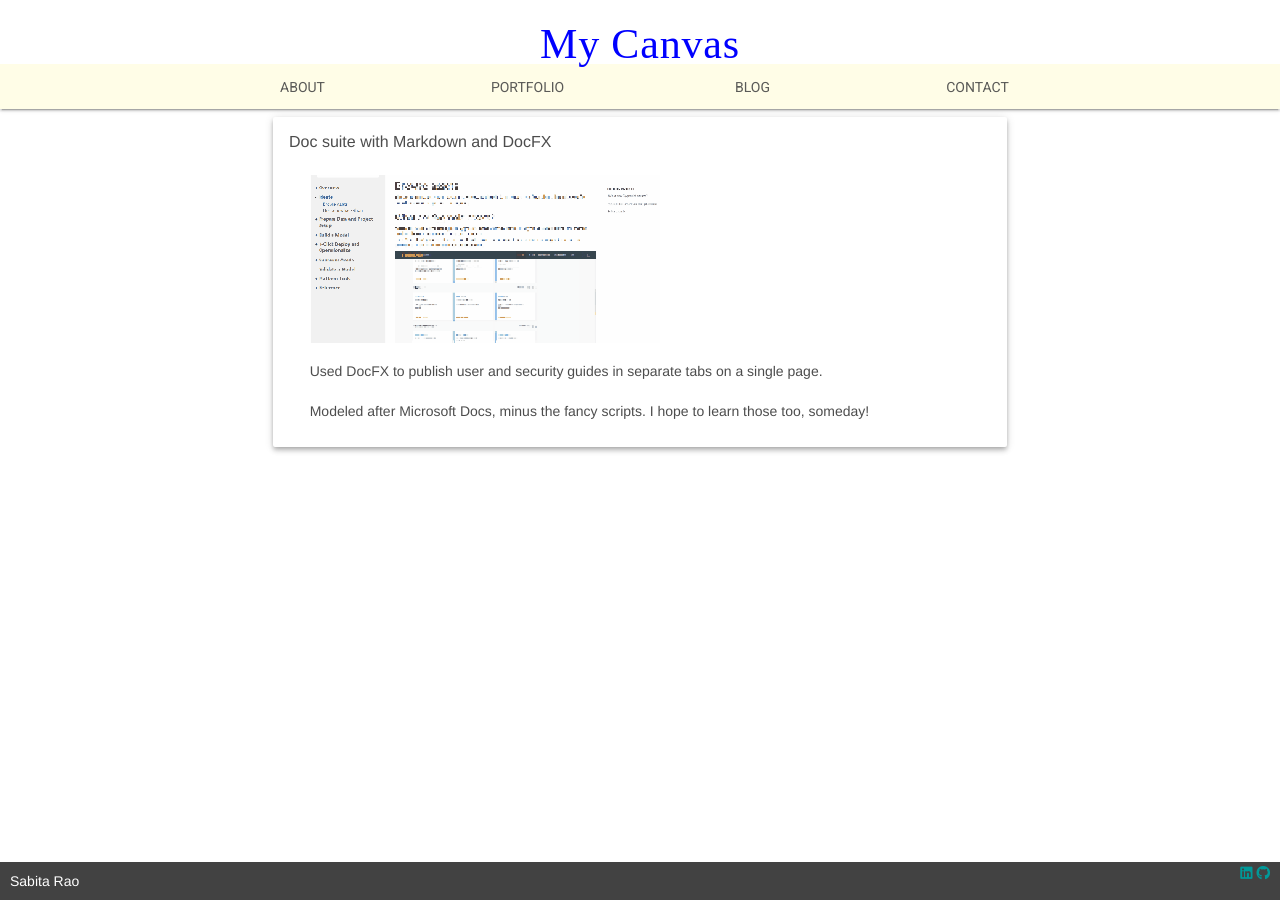
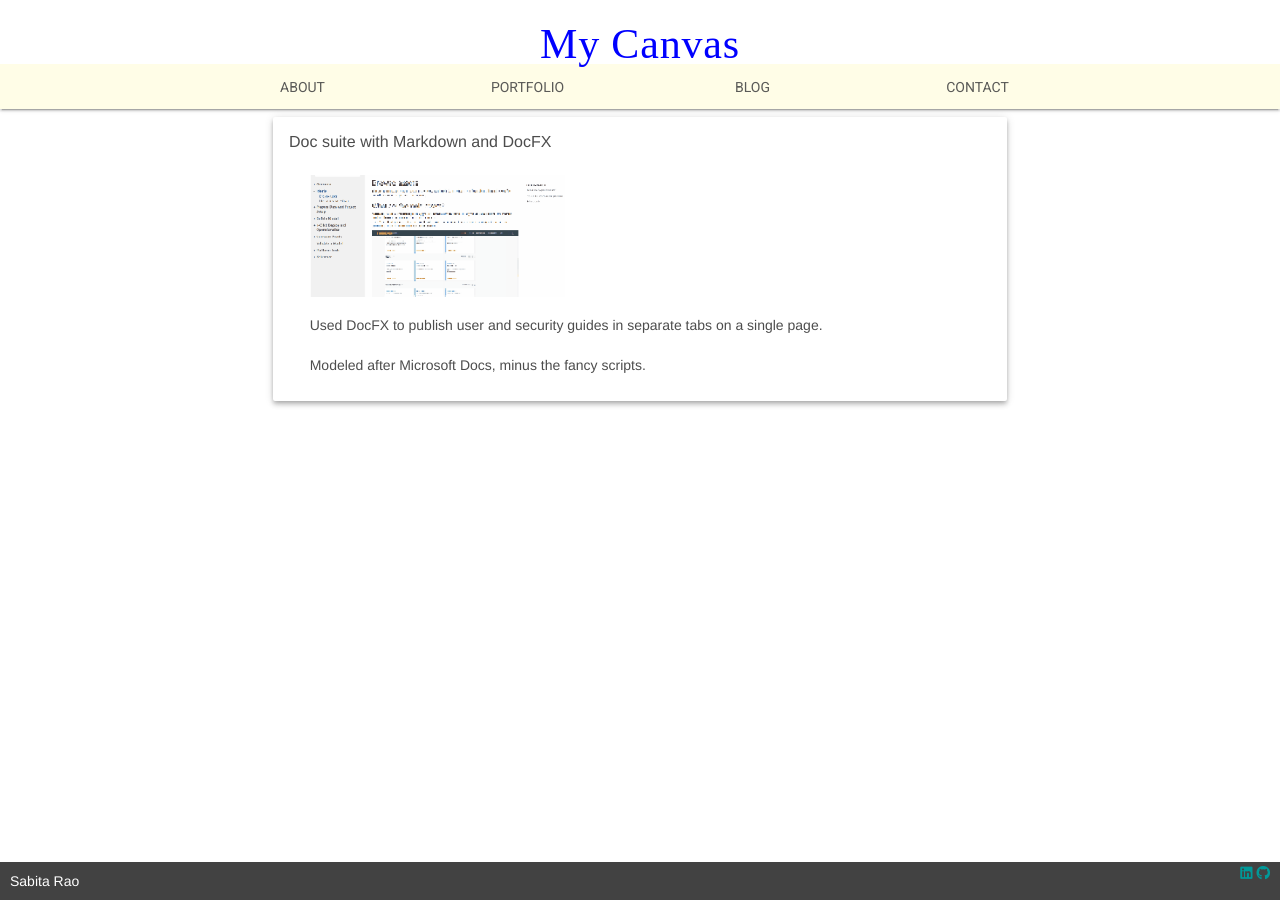
Before and after one commit to sabitarao/sabitarao.github.io, a Jekyll site: the page built from _projects/markdown-docfx.html, in a window 1280 px wide. Built offline with Jekyll 4.4.1, drawn with Linux system fonts in a browser that asks for light colours; nearby versions of some CDN libraries; some web fonts are replaced.

Commit message:
resize images

```diff
--- a/_projects/markdown-docfx.html
+++ b/_projects/markdown-docfx.html
@@ -4,12 +4,11 @@ title: "Doc suite with Markdown and DocFX"
 tags:
 - Markdown
 - DocFX
-- JavaScript
 - HTML
 - CSS
 show: true
 order: 3
 ---
-<p><img src="/assets/docfx.gif"></p>
+<p><img src="/assets/docfx.gif" width="255px"></p>
 <p>Used DocFX to publish user and security guides in separate tabs on a single page.</p>
-<p>Modeled after Microsoft Docs, minus the fancy scripts. I hope to learn those too, someday!</p>
+<p>Modeled after Microsoft Docs, minus the fancy scripts.</p>
--- a/_projects/markdown-sphinx.html
+++ b/_projects/markdown-sphinx.html
@@ -9,6 +9,6 @@ tags:
 show: true
 order: 2
 ---
-<p><img src="/assets/sphinx.gif"></p>
+<p><img src="/assets/sphinx.gif" width="255px"></p>
 <p>Tweaked the <a href="https://sphinx-rtd-theme.readthedocs.io/en/stable/" target="_blank">Read the Docs Sphinx theme</a> and authored original content in Markdown.</p>
-<p>Added custom CSS and extra features like reST tabs and inline videos.</p>
+<p>Added custom CSS and extra features like reST tabs + inline videos.</p>
--- a/_projects/personal-website.html
+++ b/_projects/personal-website.html
@@ -10,6 +10,6 @@ tags:
 show: true
 order: 1
 ---
-<p><img src="/assets/my-canvas.png"></p>
+<p><img src="/assets/my-canvas.png" width="255px"></p>
 <p>Modified a <a href="https://getmdl.io/templates/portfolio/index.html" target="_blank">Material Design template</a> to suit Jekyll, Liquid, and Github Pages. <br> Inspired by <a href = "https://rachelmad.github.io/" target="_blank">this awesome person</a>!<br></p>
 <p>Coming soon: JavaScript tweaks</p>
```
Also changed, not shown: assets/my-canvas.png.
